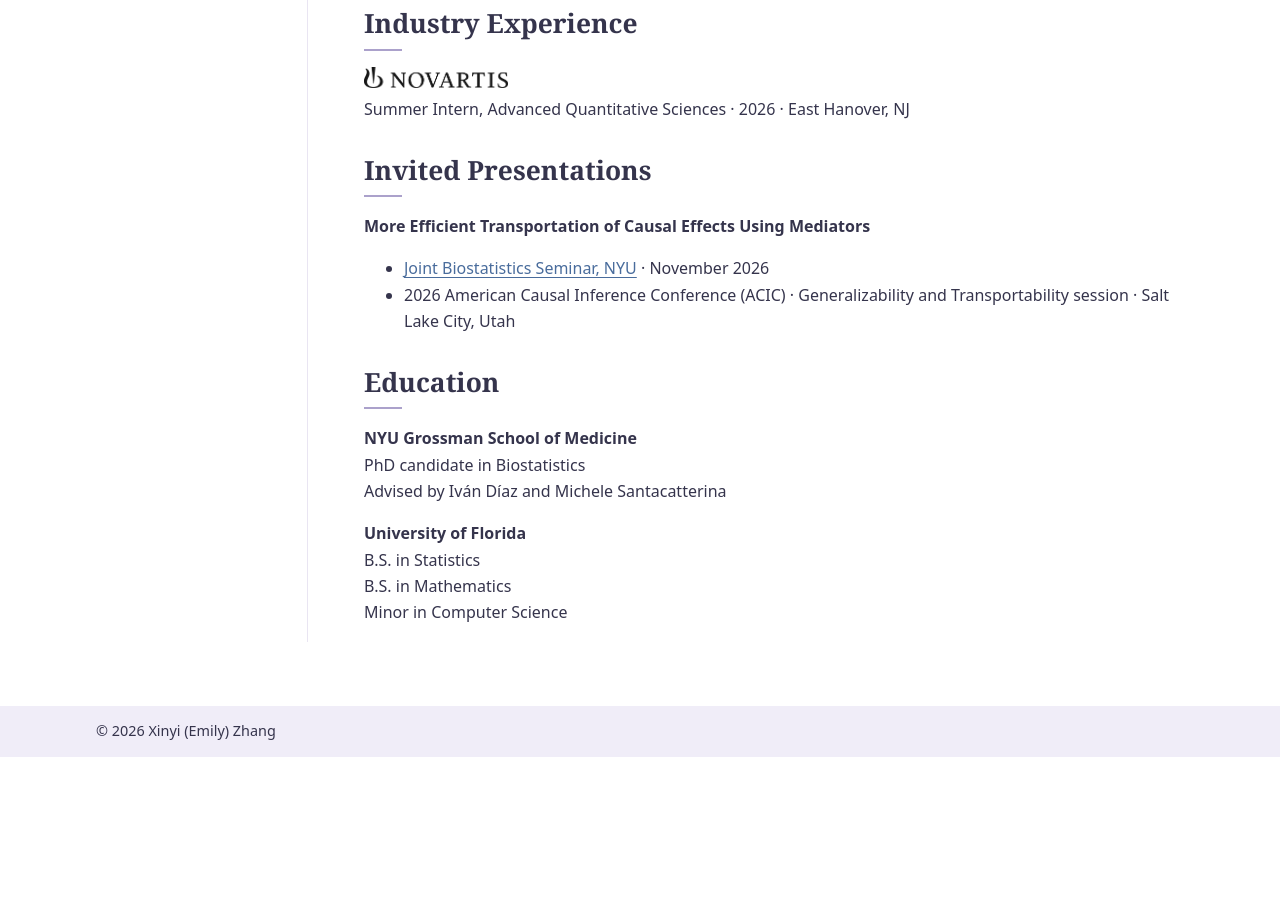
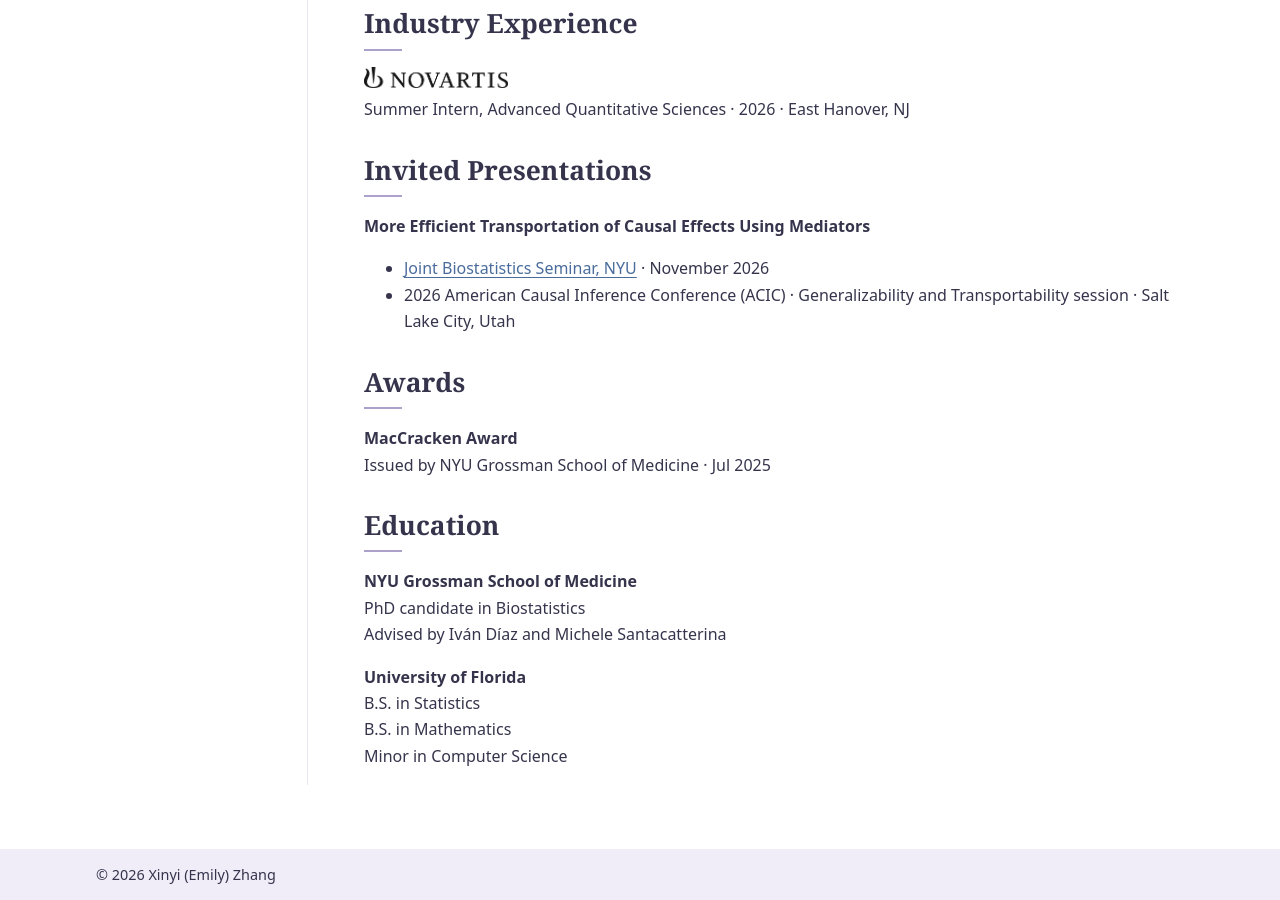
Before and after one commit to XinyiEmilyZhang/xinyiemilyzhang.github.io, a Jekyll site: the page built from index.html, in a window 1280 px wide and 900 px high, scrolled down 1555 px. Built offline with Jekyll 4.4.1, drawn with Linux system fonts in a browser that asks for light colours; before the commit the page ends 2312 px from its top, so only the background shows below that.

Commit message:
update website

```diff
--- a/index.html
+++ b/index.html
@@ -44,6 +44,10 @@ Summer Intern, Advanced Quantitative Sciences · 2026 · East Hanover, NJ</p>
 <li>2026 American Causal Inference Conference (ACIC) · Generalizability and Transportability session · Salt Lake City, Utah</li>
 </ul>
 </section>
+<section aria-labelledby="awards">
+<h2 id="awards">Awards</h2>
+<p><strong>MacCracken Award</strong><br>Issued by NYU Grossman School of Medicine · Jul 2025</p>
+</section>
 <section aria-labelledby="education">
 <h2 id="education">Education</h2>
 <p><strong>NYU Grossman School of Medicine</strong><br>PhD candidate in Biostatistics<br>Advised by Iván Díaz and Michele Santacatterina</p>
```
